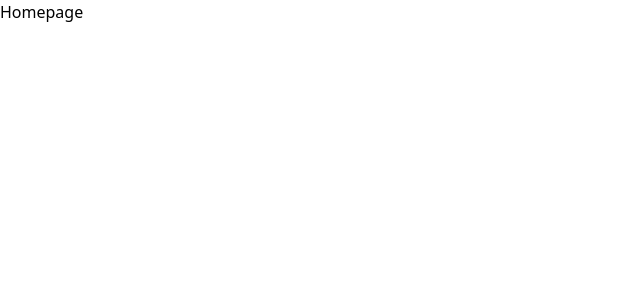
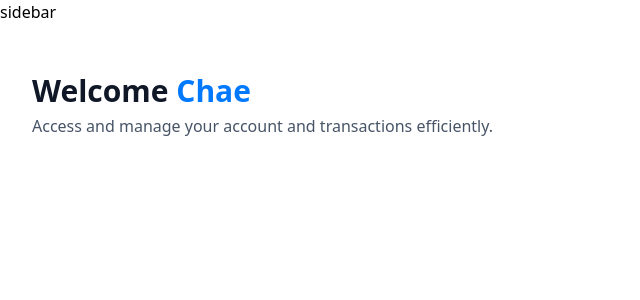
Before and after one commit to chaedoesntcode/banking_app, a Next.js app: page / in a window 1280 px wide. Shown: the top 300 px of the page, without its empty margins (0-640 px from the left). Built offline with nearby package versions, Linux system fonts and the light colour scheme.

Commit message:
feat: Add reusable HeaderBox component

```diff
--- a/app/(root)/layout.tsx
+++ b/app/(root)/layout.tsx
@@ -6,6 +6,7 @@
   return (
     <main>
         {/* SIDEBAR */}
+        <div>sidebar</div>
         { children }
     </main>
   );
--- a/app/(root)/page.tsx
+++ b/app/(root)/page.tsx
@@ -1,8 +1,20 @@
+import HeaderBox from '@/components/HeaderBox';
 import React from 'react'
 
 const Home = () => {
+  const loggedIn = { firstName: "Chae" }
+
   return (
-    <div>Homepage</div>
+    <section className="home">
+      <div className="home-content">
+        <HeaderBox
+          type="greeting"
+          title="Welcome"
+          user={loggedIn?.firstName || 'Guest'}
+          subtext="Access and manage your account and transactions efficiently."
+        />
+      </div>
+    </section>
   )
 }
 
--- a/app/layout.tsx
+++ b/app/layout.tsx
@@ -12,9 +12,9 @@
 export const metadata: Metadata = {
   title: "Well",
   description: "Well is a modern banking platform for everyone.",
-  icons: {
-    icon: ''
-  }
+//   icons: {
+//     icon: ''
+//   }
 };
 
 export default function RootLayout({
--- a/app/page.tsx
+++ /dev/null
@@ -1,5 +0,0 @@
-export default function Home() {
-    return (
-        <main></main>
-    )
-};
--- /dev/null
+++ b/components/HeaderBox.tsx
@@ -0,0 +1,16 @@
+import React from 'react'
+
+const HeaderBox = ( {type="title", title, subtext, user}: HeaderBoxProps) => {
+  return (
+    <div className='header-box'>
+        <h1 className='header-box-title'>{title}
+        {type === 'greeting' && (
+            <span className='text-bankGradient'>&nbsp;{user}</span>
+        )}
+        </h1>
+        <p className='header-box-subtext'>{subtext}</p>
+    </div>
+  )
+}
+
+export default HeaderBox
--- a/components/ui/button.tsx
+++ b/components/ui/button.tsx
@@ -1,56 +1,56 @@
-import * as React from "react"
-import { Slot } from "@radix-ui/react-slot"
-import { cva, type VariantProps } from "class-variance-authority"
+// import * as React from "react"
+// import { Slot } from "@radix-ui/react-slot"
+// import { cva, type VariantProps } from "class-variance-authority"
 
-import { cn } from "@/lib/utils"
+// import { cn } from "@/lib/utils.ts"
 
-const buttonVariants = cva(
-  "inline-flex items-center justify-center whitespace-nowrap rounded-md text-sm font-medium ring-offset-background transition-colors focus-visible:outline-none focus-visible:ring-2 focus-visible:ring-ring focus-visible:ring-offset-2 disabled:pointer-events-none disabled:opacity-50",
-  {
-    variants: {
-      variant: {
-        default: "bg-primary text-primary-foreground hover:bg-primary/90",
-        destructive:
-          "bg-destructive text-destructive-foreground hover:bg-destructive/90",
-        outline:
-          "border border-input bg-background hover:bg-accent hover:text-accent-foreground",
-        secondary:
-          "bg-secondary text-secondary-foreground hover:bg-secondary/80",
-        ghost: "hover:bg-accent hover:text-accent-foreground",
-        link: "text-primary underline-offset-4 hover:underline",
-      },
-      size: {
-        default: "h-10 px-4 py-2",
-        sm: "h-9 rounded-md px-3",
-        lg: "h-11 rounded-md px-8",
-        icon: "h-10 w-10",
-      },
-    },
-    defaultVariants: {
-      variant: "default",
-      size: "default",
-    },
-  }
-)
+// const buttonVariants = cva(
+//   "inline-flex items-center justify-center whitespace-nowrap rounded-md text-sm font-medium ring-offset-background transition-colors focus-visible:outline-none focus-visible:ring-2 focus-visible:ring-ring focus-visible:ring-offset-2 disabled:pointer-events-none disabled:opacity-50",
+//   {
+//     variants: {
+//       variant: {
+//         default: "bg-primary text-primary-foreground hover:bg-primary/90",
+//         destructive:
+//           "bg-destructive text-destructive-foreground hover:bg-destructive/90",
+//         outline:
+//           "border border-input bg-background hover:bg-accent hover:text-accent-foreground",
+//         secondary:
+//           "bg-secondary text-secondary-foreground hover:bg-secondary/80",
+//         ghost: "hover:bg-accent hover:text-accent-foreground",
+//         link: "text-primary underline-offset-4 hover:underline",
+//       },
+//       size: {
+//         default: "h-10 px-4 py-2",
+//         sm: "h-9 rounded-md px-3",
+//         lg: "h-11 rounded-md px-8",
+//         icon: "h-10 w-10",
+//       },
+//     },
+//     defaultVariants: {
+//       variant: "default",
+//       size: "default",
+//     },
+//   }
+// )
 
-export interface ButtonProps
-  extends React.ButtonHTMLAttributes<HTMLButtonElement>,
-    VariantProps<typeof buttonVariants> {
-  asChild?: boolean
-}
+// export interface ButtonProps
+//   extends React.ButtonHTMLAttributes<HTMLButtonElement>,
+//     VariantProps<typeof buttonVariants> {
+//   asChild?: boolean
+// }
 
-const Button = React.forwardRef<HTMLButtonElement, ButtonProps>(
-  ({ className, variant, size, asChild = false, ...props }, ref) => {
-    const Comp = asChild ? Slot : "button"
-    return (
-      <Comp
-        className={cn(buttonVariants({ variant, size, className }))}
-        ref={ref}
-        {...props}
-      />
-    )
-  }
-)
-Button.displayName = "Button"
+// const Button = React.forwardRef<HTMLButtonElement, ButtonProps>(
+//   ({ className, variant, size, asChild = false, ...props }, ref) => {
+//     const Comp = asChild ? Slot : "button"
+//     return (
+//       <Comp
+//         className={cn(buttonVariants({ variant, size, className }))}
+//         ref={ref}
+//         {...props}
+//       />
+//     )
+//   }
+// )
+// Button.displayName = "Button"
 
-export { Button, buttonVariants }
+// export { Button, buttonVariants }
```
